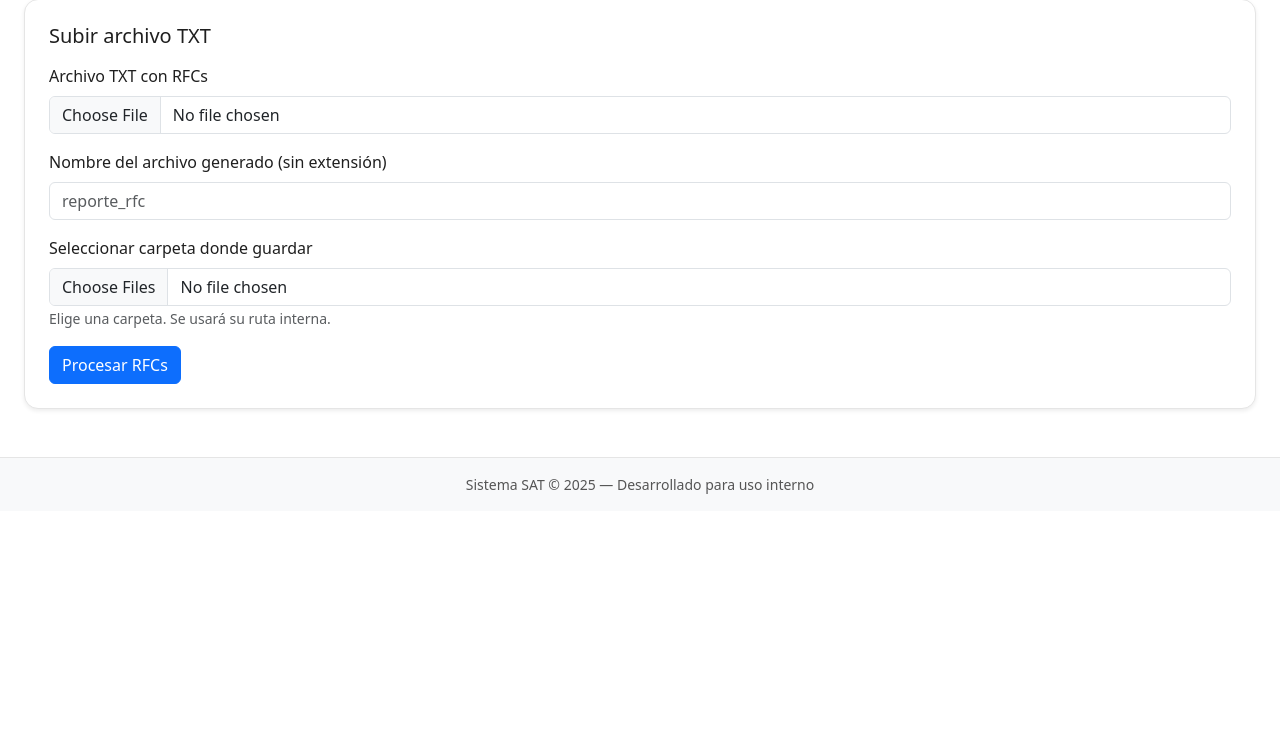
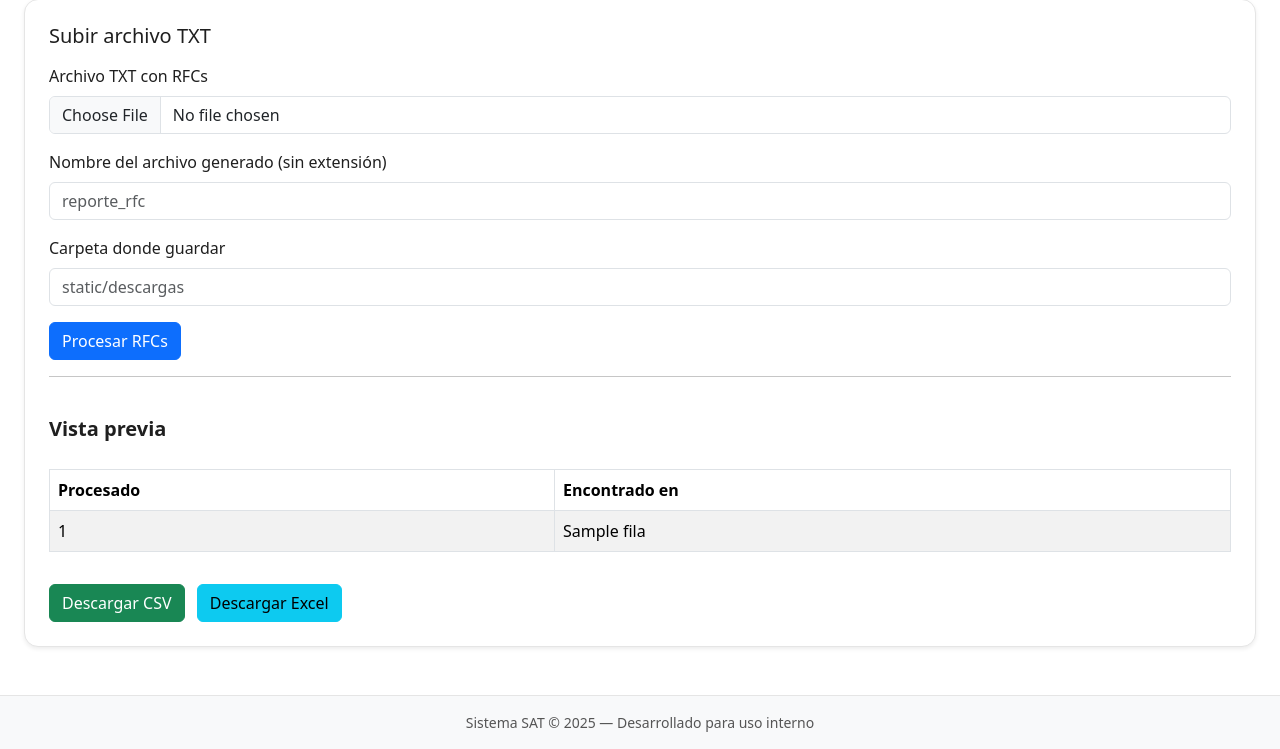
Before and after one commit to hagiordani/sat-dashboard, a Flask app: template templates/carga_masiva.html in a window 1280 px wide. Shown: the part 265-1014 px from the top of the page. Before the commit the page ends 759 px from the top, so only its background shows below. Run offline with Flask 3, Linux system fonts and the light colour scheme; the template is opened without the code that fills it: most values are stand-ins (such as "Sample title", 1, 10 or a date in 2020).

Commit message:
Update carga_masiva.html

```diff
--- a/templates/carga_masiva.html
+++ b/templates/carga_masiva.html
@@ -17,39 +17,53 @@
 
   <form method="POST" enctype="multipart/form-data">
 
-    <!-- Archivo TXT -->
     <div class="mb-3">
       <label class="form-label">Archivo TXT con RFCs</label>
       <input type="file" class="form-control" name="archivo" required>
     </div>
 
-    <!-- Nombre del archivo generado -->
     <div class="mb-3">
       <label class="form-label">Nombre del archivo generado (sin extensión)</label>
       <input type="text" class="form-control" name="nombre_reporte" placeholder="reporte_rfc">
     </div>
 
-    <!-- Selector visual de carpeta -->
     <div class="mb-3">
-      <label class="form-label">Seleccionar carpeta donde guardar</label>
-      <input type="file" id="folderPicker" class="form-control" webkitdirectory directory multiple>
-      <input type="hidden" name="ruta_destino" id="ruta_destino">
-      <small class="text-muted">Elige una carpeta. Se usará su ruta interna.</small>
+      <label class="form-label">Carpeta donde guardar</label>
+      <input type="text" class="form-control" name="ruta_destino" placeholder="static/descargas">
     </div>
 
     <button type="submit" class="btn btn-primary">Procesar RFCs</button>
   </form>
+
+  {% if vista_previa %}
+  <hr>
+
+  <h3 class="h5 mt-4">Vista previa</h3>
+
+  <table class="table table-bordered table-striped mt-3">
+    <thead>
+      <tr>
+        <th>Procesado</th>
+        <th>Encontrado en</th>
+      </tr>
+    </thead>
+    <tbody>
+      {% for fila in vista_previa %}
+      <tr>
+        <td>{{ fila[0] }}</td>
+        <td>{{ fila[1] }}</td>
+      </tr>
+      {% endfor %}
+    </tbody>
+  </table>
+
+  <div class="mt-3">
+    <a href="{{ enlace_csv }}" class="btn btn-success me-2" download>Descargar CSV</a>
+    <a href="{{ enlace_excel }}" class="btn btn-info" download>Descargar Excel</a>
+  </div>
+
+  {% endif %}
+
 </div>
 
-<script>
-  // ✅ Convertir selección de carpeta en ruta válida
-  document.getElementById('folderPicker').addEventListener('change', function (event) {
-    if (event.target.files.length > 0) {
-      const fullPath = event.target.files[0].webkitRelativePath;
-      const folder = fullPath.split('/')[0]; // Carpeta raíz seleccionada
-      document.getElementById('ruta_destino').value = "static/descargas/" + folder;
-    }
-  });
-</script>
-
 {% endblock %}
```
